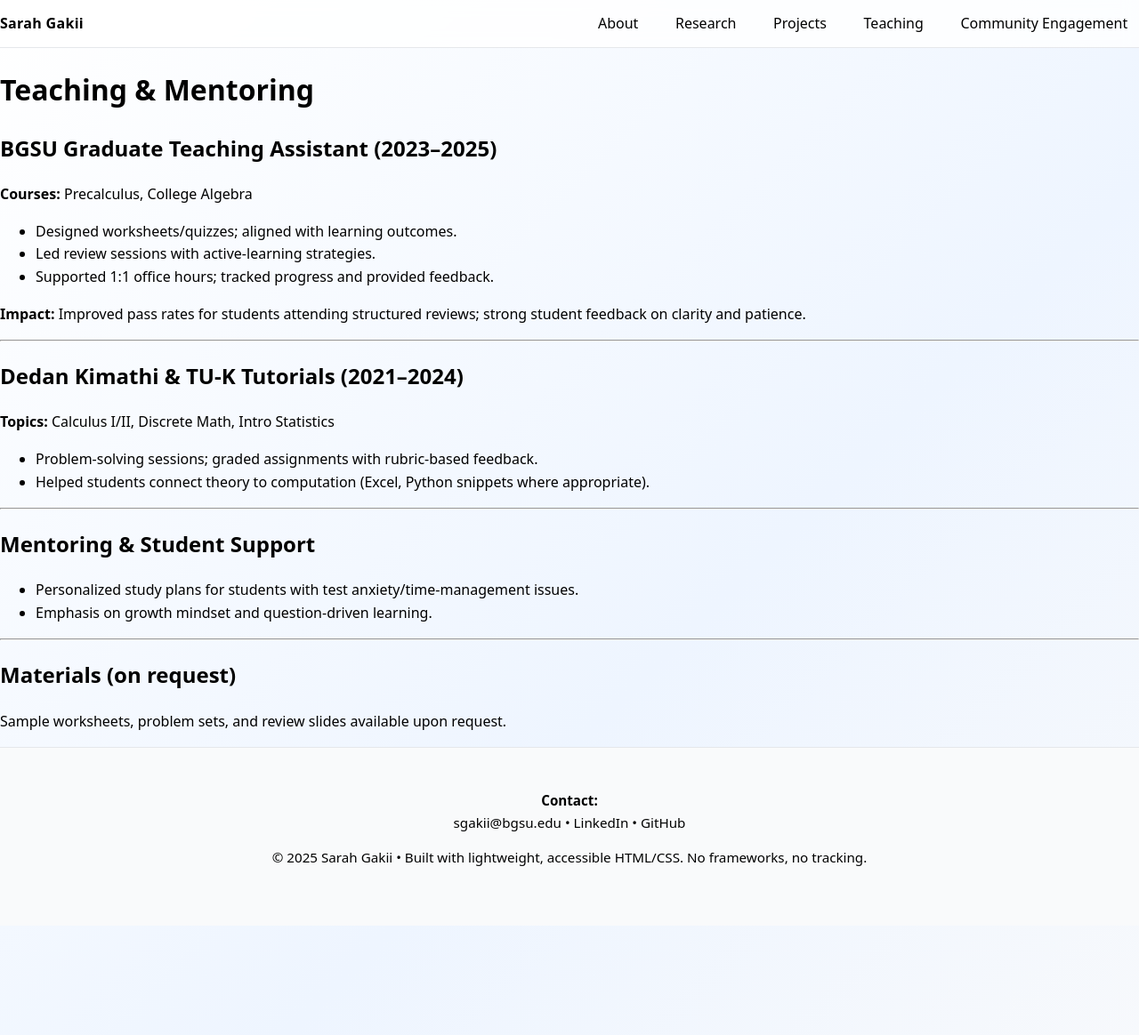
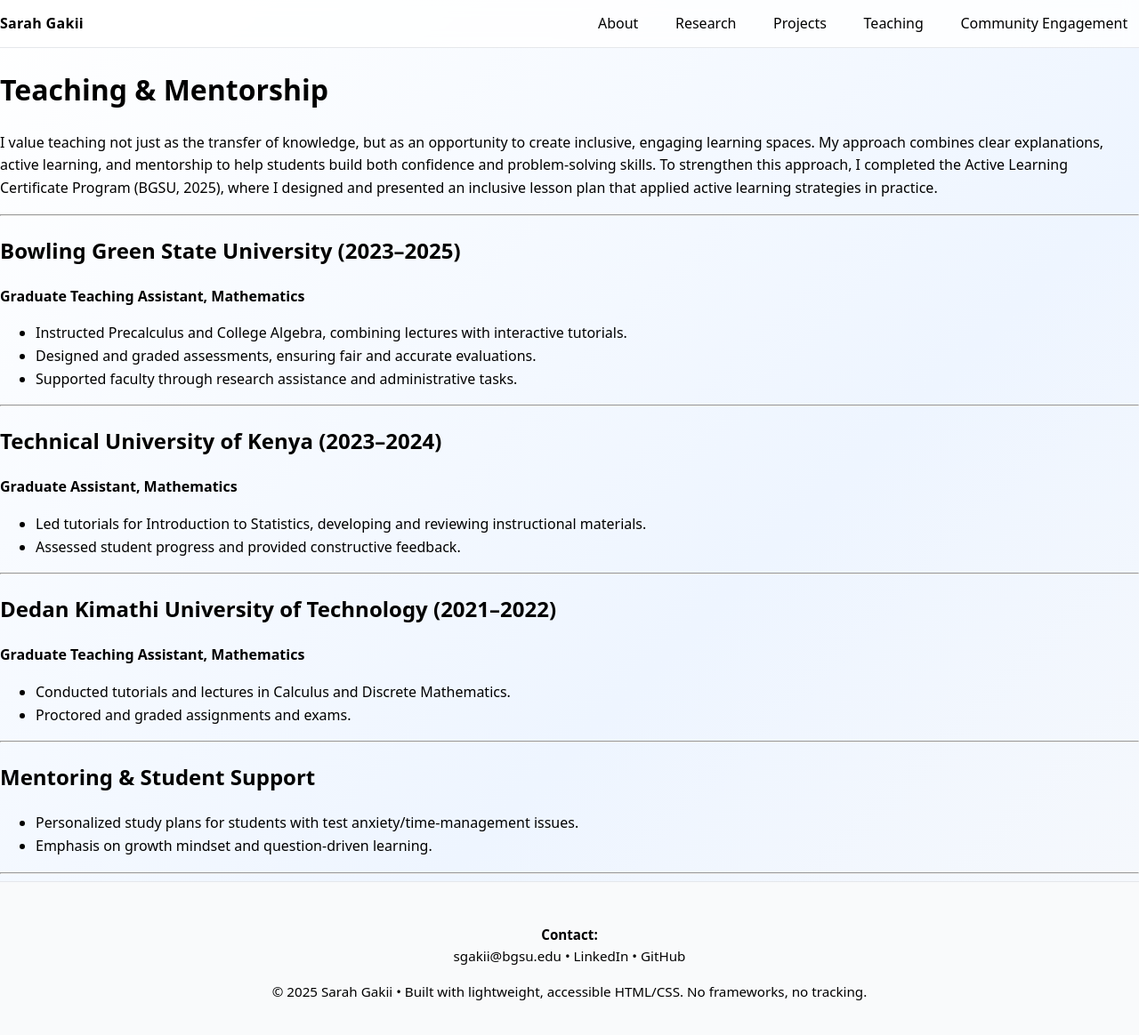
Before and after one commit to SARAH-GAKII/sarah-gakii.github.io, a Jekyll site: the page built from teaching.md, in a window 1280 px wide and 1191 px high. Shown: the top 1164 px of the window at 89% size. Built offline with Jekyll 4.4.1, drawn with Linux system fonts in a browser that asks for light colours.

Commit message:
Update teaching.md

```diff
--- a/teaching.md
+++ b/teaching.md
@@ -3,22 +3,31 @@ layout: default
 title: Teaching
 ---
 
-# Teaching & Mentoring
+# Teaching & Mentorship
 
-## BGSU Graduate Teaching Assistant (2023–2025)
-**Courses:** Precalculus, College Algebra
-- Designed worksheets/quizzes; aligned with learning outcomes.
-- Led review sessions with active-learning strategies.
-- Supported 1:1 office hours; tracked progress and provided feedback.
-
-**Impact:** Improved pass rates for students attending structured reviews; strong student feedback on clarity and patience.
+I value teaching not just as the transfer of knowledge, but as an opportunity to create inclusive, engaging learning spaces. My approach combines clear explanations, active learning, and mentorship to help students build both confidence and problem-solving skills. To strengthen this approach, I completed the Active Learning Certificate Program (BGSU, 2025), where I designed and presented an inclusive lesson plan that applied active learning strategies in practice.
 
 ---
 
-## Dedan Kimathi & TU-K Tutorials (2021–2024)
-**Topics:** Calculus I/II, Discrete Math, Intro Statistics
-- Problem-solving sessions; graded assignments with rubric-based feedback.
-- Helped students connect theory to computation (Excel, Python snippets where appropriate).
+## Bowling Green State University (2023–2025)
+**Graduate Teaching Assistant, Mathematics**
+- Instructed Precalculus and College Algebra, combining lectures with interactive tutorials.
+- Designed and graded assessments, ensuring fair and accurate evaluations.
+- Supported faculty through research assistance and administrative tasks.
+
+---
+
+## Technical University of Kenya (2023–2024)
+**Graduate Assistant, Mathematics**
+- Led tutorials for Introduction to Statistics, developing and reviewing instructional materials.
+- Assessed student progress and provided constructive feedback.
+
+---
+
+## Dedan Kimathi University of Technology (2021–2022)
+**Graduate Teaching Assistant, Mathematics**
+- Conducted tutorials and lectures in Calculus and Discrete Mathematics.
+- Proctored and graded assignments and exams.
 
 ---
 
@@ -27,6 +36,3 @@ title: Teaching
 - Emphasis on growth mindset and question-driven learning.
 
 ---
-
-## Materials (on request)
-Sample worksheets, problem sets, and review slides available upon request.
```
